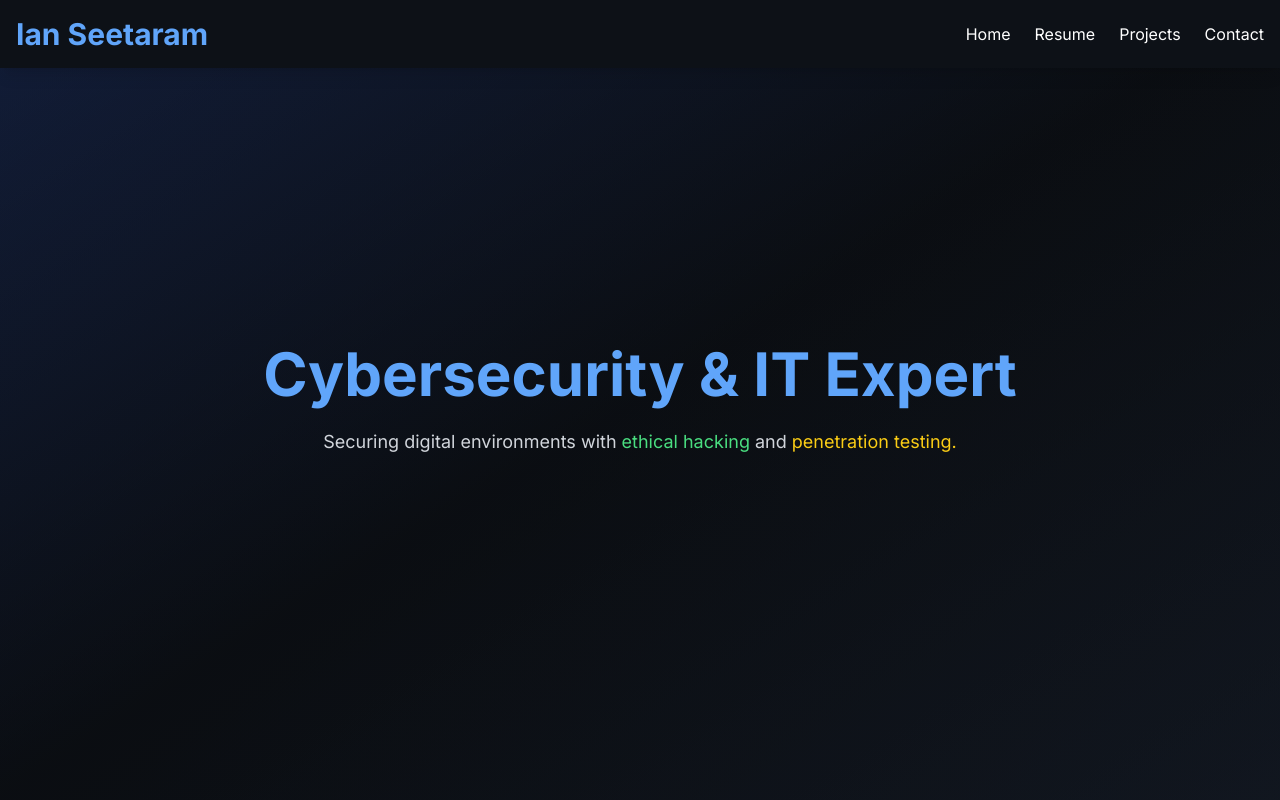
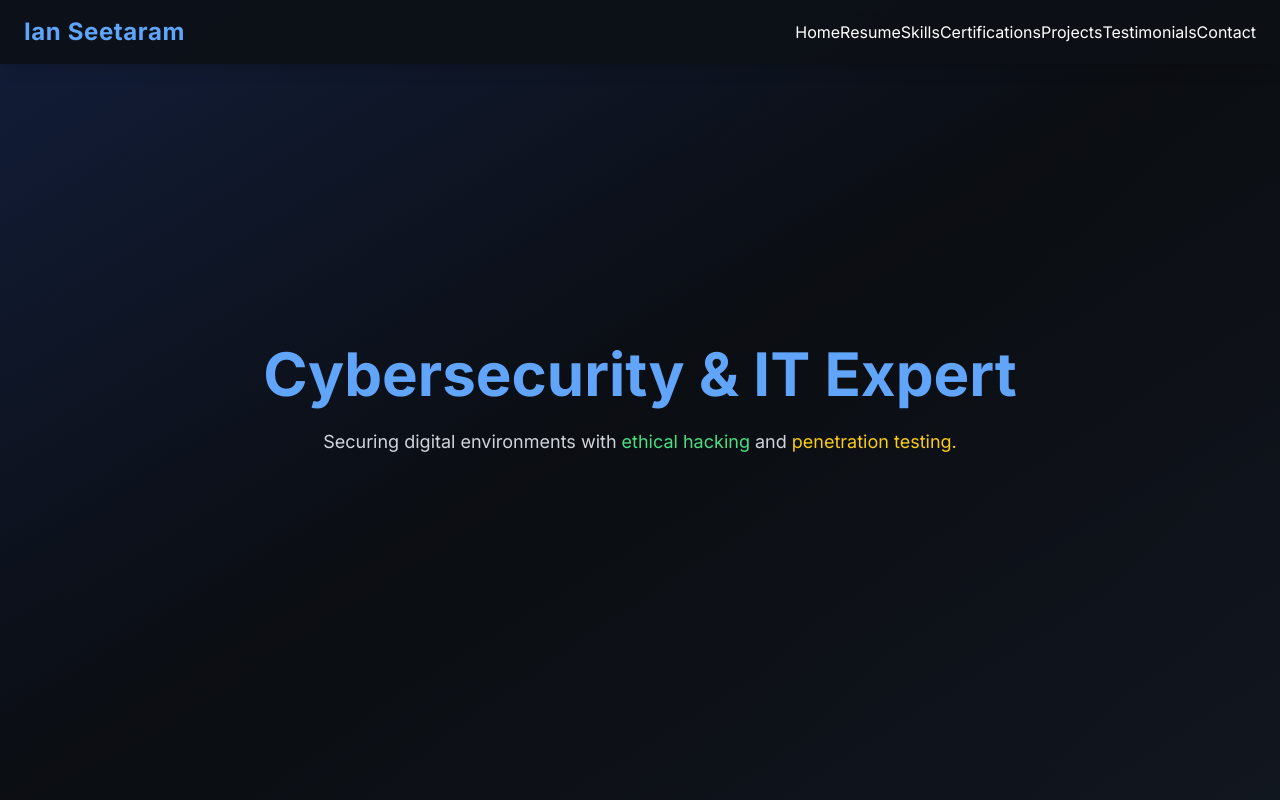
Before and after one commit to EyeonSee/EyeonCyberp, a React (Vite) app: page / in a window 1280 px wide. Shown: the top 800 px of the page. Built offline with nearby package versions, Linux system fonts and the light colour scheme.

Commit message:
Update Navbar.jsx

```diff
--- a/src/components/Navbar.jsx
+++ b/src/components/Navbar.jsx
@@ -4,22 +4,46 @@ const Navbar = () => {
   const [isOpen, setIsOpen] = useState(false);
 
   return (
-    <nav className="bg-[#0D1117] text-white fixed w-full top-0 z-50 shadow-lg">
-      <div className="container mx-auto flex justify-between items-center p-4">
-        {/* 🌟 Brand Logo */}
-        <h1 className="text-3xl font-bold text-blue-400">Ian Seetaram</h1>
+    <nav className="fixed top-0 left-0 w-full bg-[#0D1117] bg-opacity-90 backdrop-blur-lg shadow-lg text-white py-4 z-50">
+      <div className="container mx-auto flex justify-between items-center px-6">
+        {/* 🌟 Logo */}
+        <h1 className="text-2xl font-bold text-blue-400 tracking-wide">Ian Seetaram</h1>
 
-        {/* 🌟 Hamburger Button (Mobile) */}
-        <button onClick={() => setIsOpen(!isOpen)} className="md:hidden text-2xl focus:outline-none">
+        {/* 🌟 Mobile Menu Button */}
+        <button
+          onClick={() => setIsOpen(!isOpen)}
+          className="md:hidden text-3xl focus:outline-none transition-transform transform active:scale-90"
+        >
           {isOpen ? "✖" : "☰"}
         </button>
 
         {/* 🌟 Navbar Links */}
-        <ul className={`md:flex md:space-x-6 absolute md:relative top-16 md:top-0 w-full md:w-auto bg-[#0D1117] md:bg-transparent text-center md:text-left p-4 md:p-0 transition-all duration-300 ${isOpen ? "block" : "hidden"}`}>
-          <li className="py-2 md:py-0"><a href="#home" className="hover:text-blue-400 transition">Home</a></li>
-          <li className="py-2 md:py-0"><a href="#resume" className="hover:text-blue-400 transition">Resume</a></li>
-          <li className="py-2 md:py-0"><a href="#projects" className="hover:text-blue-400 transition">Projects</a></li>
-          <li className="py-2 md:py-0"><a href="#contact" className="hover:text-blue-400 transition">Contact</a></li>
+        <ul
+          className={`absolute md:relative top-16 md:top-0 left-0 w-full md:w-auto bg-[#0D1117] md:bg-transparent text-center md:text-left p-6 md:p-0 transition-all duration-300 ${
+            isOpen ? "block" : "hidden md:flex"
+          }`}
+        >
+          <li className="py-2 md:py-0">
+            <a href="#home" className="nav-link" onClick={() => setIsOpen(false)}>Home</a>
+          </li>
+          <li className="py-2 md:py-0">
+            <a href="#resume" className="nav-link" onClick={() => setIsOpen(false)}>Resume</a>
+          </li>
+          <li className="py-2 md:py-0">
+            <a href="#skills" className="nav-link" onClick={() => setIsOpen(false)}>Skills</a>
+          </li>
+          <li className="py-2 md:py-0">
+            <a href="#certifications" className="nav-link" onClick={() => setIsOpen(false)}>Certifications</a>
+          </li>
+          <li className="py-2 md:py-0">
+            <a href="#projects" className="nav-link" onClick={() => setIsOpen(false)}>Projects</a>
+          </li>
+          <li className="py-2 md:py-0">
+            <a href="#testimonials" className="nav-link" onClick={() => setIsOpen(false)}>Testimonials</a>
+          </li>
+          <li className="py-2 md:py-0">
+            <a href="#contact" className="nav-link" onClick={() => setIsOpen(false)}>Contact</a>
+          </li>
         </ul>
       </div>
     </nav>
```
